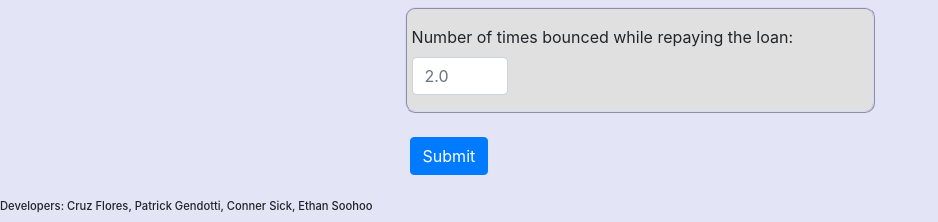
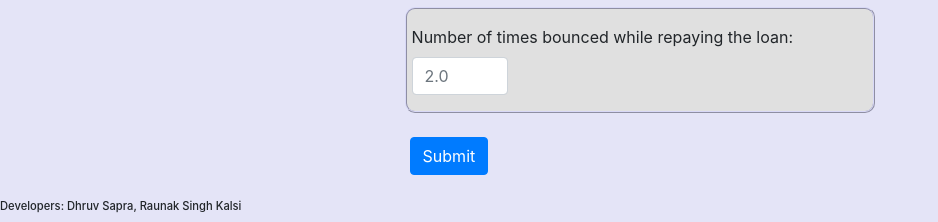
Before and after one commit to Dhruv-Sapra/tvs-credit-risk-eval, a Flask app: page / in a window 1280 px wide. Shown: the part 1710-1932 px from the top of the page, without its empty margins (0-938 px from the left). Run offline with Flask 3, Linux system fonts and the light colour scheme; parts of the project's set-up code (start-up, migrations or seed data) failed here and were passed over.

Commit message:
Small changes

```diff
--- a/Defaulter_Risk_Predictor/app/templates/index.html
+++ b/Defaulter_Risk_Predictor/app/templates/index.html
@@ -129,6 +129,6 @@
           </section>
     </body>
     <footer>
-      <h6 id="footer">Developers: Cruz Flores, Patrick Gendotti, Conner Sick, Ethan Soohoo</footer><h6>
+      <h6 id="footer">Developers: Dhruv Sapra, Raunak Singh Kalsi</footer><h6>
     </footer>
 </html>
--- a/Defaulter_Risk_Predictor/app/templates/results.html
+++ b/Defaulter_Risk_Predictor/app/templates/results.html
@@ -29,5 +29,5 @@
     </div>
 </body>
 <footer>
-    <h6 id="footer">Developers: Cruz Flores, Patrick Gendotti, Conner Sick, Ethan Soohoo</footer><h6>
-  </footer>
+    <h6 id="footer">Developers: Dhruv Sapra, Raunak Singh Kalsi</footer><h6>
+</footer>
```
Also changed, not shown: 2 other files.
